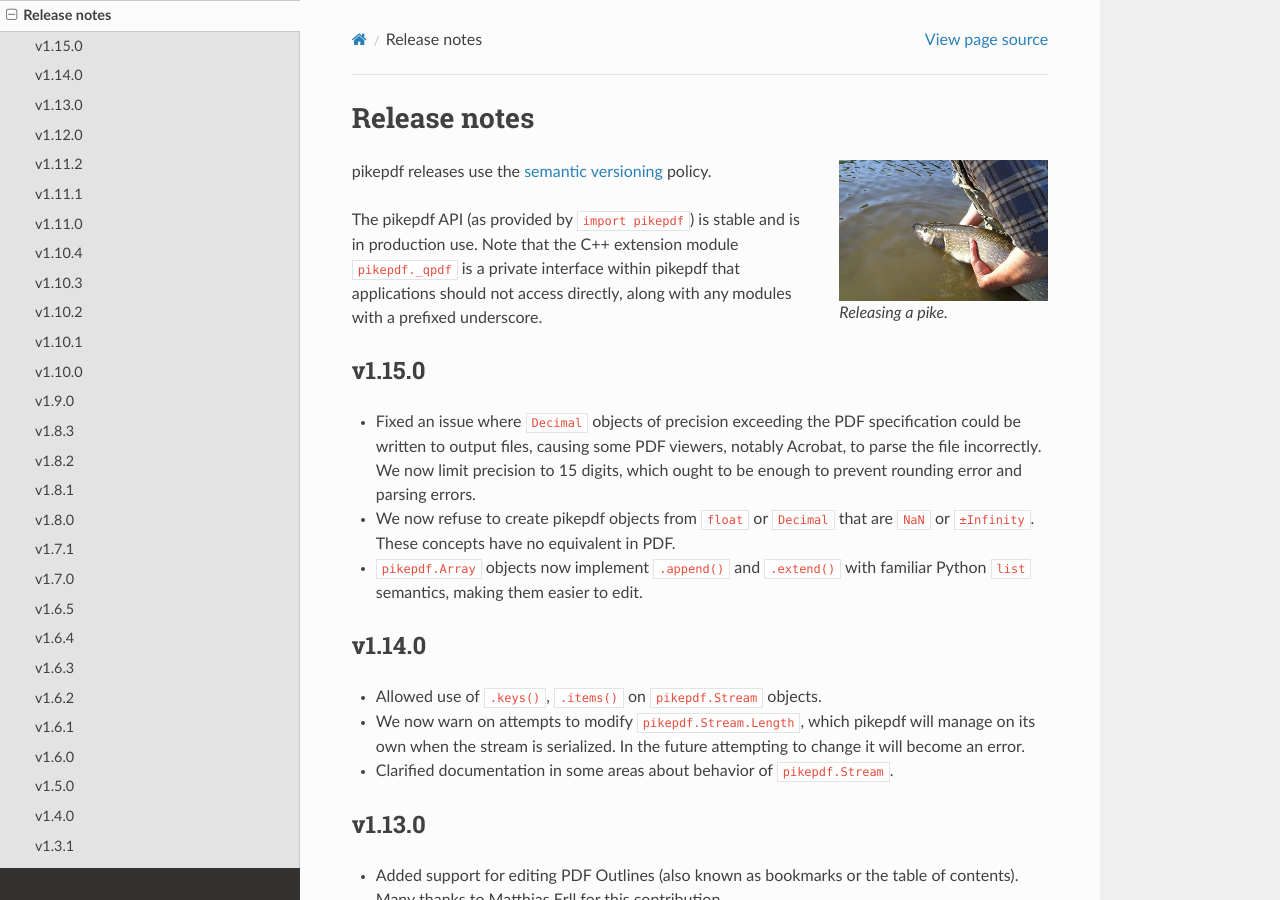
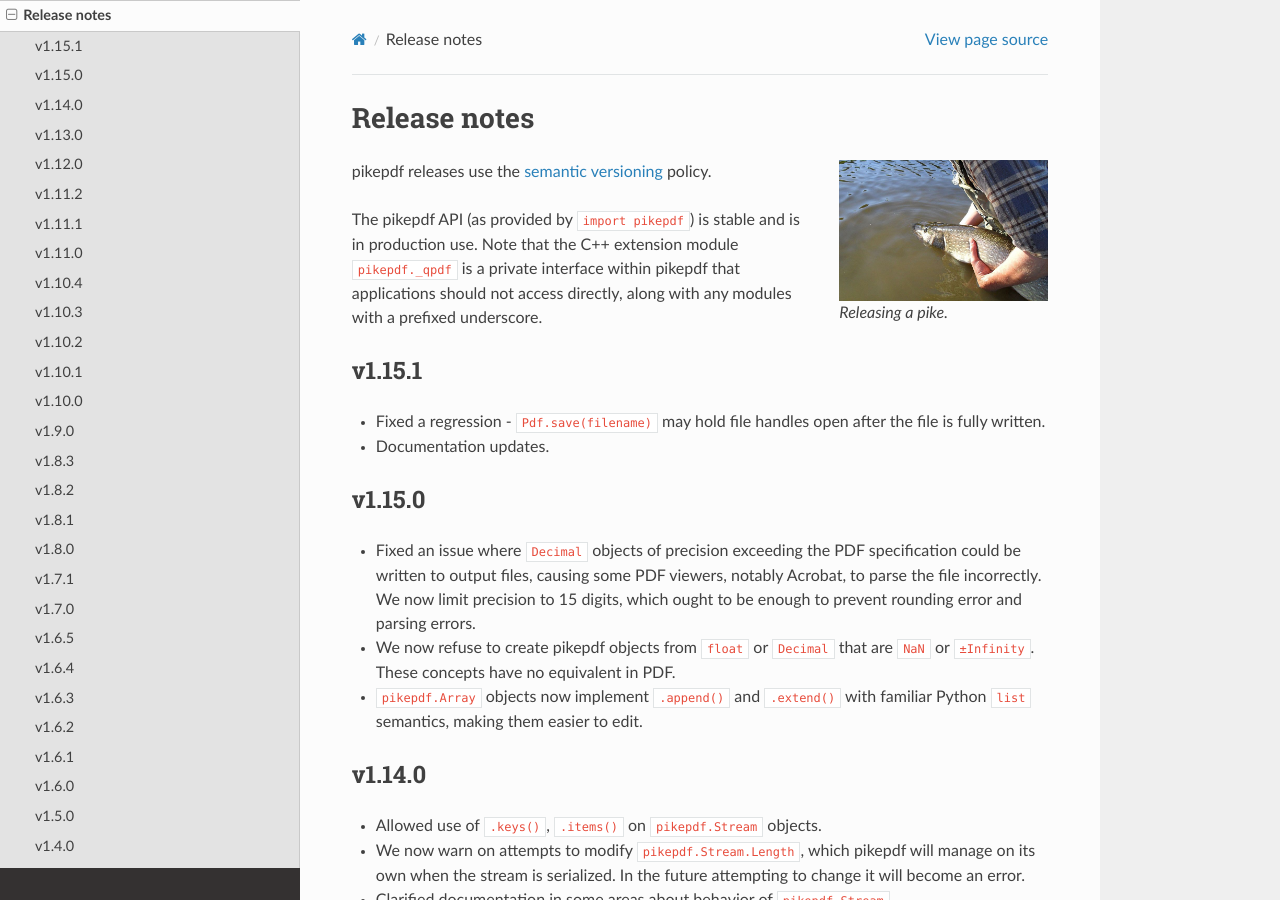
Before and after one commit to pikepdf/pikepdf, a Sphinx documentation site: the page built from docs/release_notes.rst, in a window 1280 px wide and 900 px high. Built offline with Sphinx 7.4.7 and the Read the Docs theme 2.0.0, drawn with Linux system fonts in a browser that asks for light colours; pages that are not in the unit, such as notebooks, are missing from menus; the version number could not be read and is left out.

Commit message:
v1.15.1 release notes

```diff
--- a/docs/release_notes.rst
+++ b/docs/release_notes.rst
@@ -17,6 +17,13 @@ The pikepdf API (as provided by ``import pikepdf``) is stable and
 is in production use. Note that the C++ extension module
 ``pikepdf._qpdf`` is a private interface within pikepdf that applications
 should not access directly, along with any modules with a prefixed underscore.
+
+v1.15.1
+=======
+
+-  Fixed a regression - ``Pdf.save(filename)`` may hold file handles open after
+   the file is fully written.
+-  Documentation updates.
 
 v1.15.0
 =======
```
